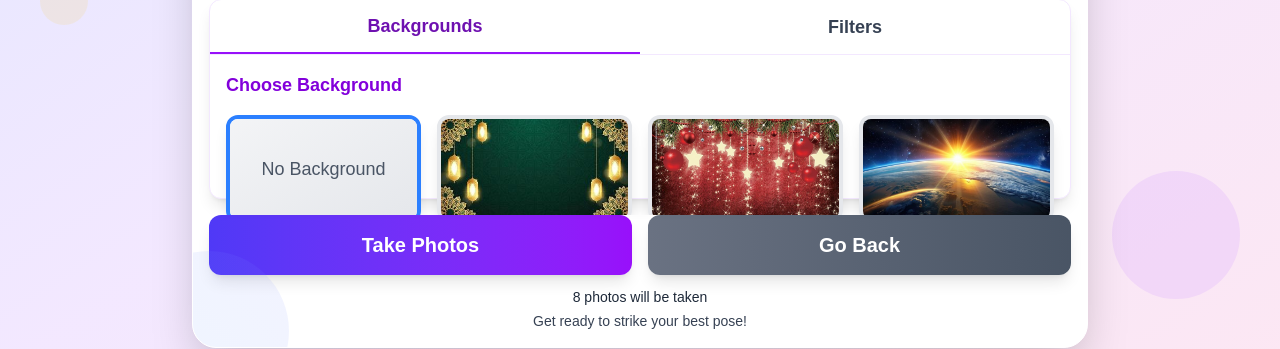
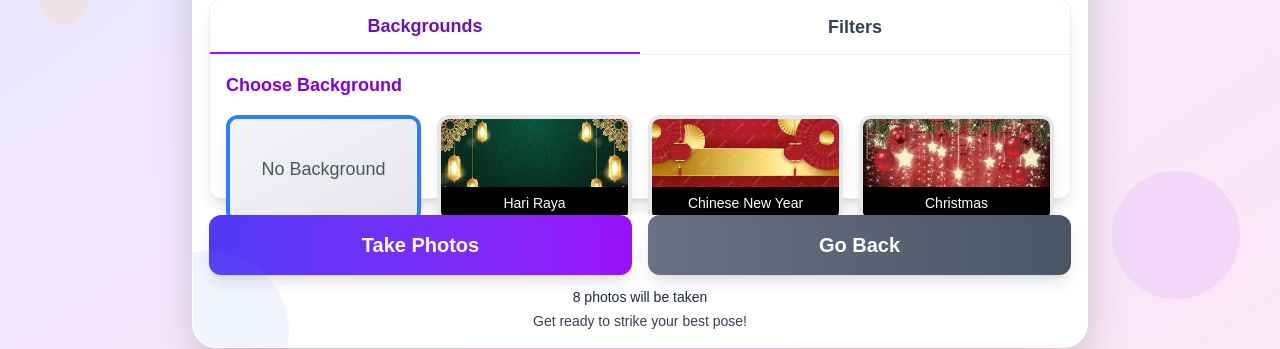
Before and after one commit to zamil-aziz/pb, a Next.js app: page / in a window 1280 px wide. Both pictures are taken after a click on the button "Start Now". Shown: the part 490-839 px from the top of the page. Built offline with nearby package versions, Linux system fonts and the light colour scheme; no server answers.

Commit message:
add ui changes to backgroundselector

```diff
--- a/src/components/BackgroundSelector.jsx
+++ b/src/components/BackgroundSelector.jsx
@@ -53,9 +53,15 @@ export default function BackgroundSelector() {
                                 className='absolute inset-0 w-full h-full object-cover transition-transform duration-500 group-hover:scale-110'
                                 loading='lazy'
                             />
-                            <div className='absolute inset-0 bg-gradient-to-t from-black via-transparent to-transparent opacity-0 group-hover:opacity-100 transition-opacity duration-300'></div>
-                            <div className='absolute bottom-0 left-0 right-0 bg-black bg-opacity-70 text-white p-1 sm:p-2 transform translate-y-full group-hover:translate-y-0 transition-transform duration-300'>
-                                <span className='text-xs sm:text-sm font-medium truncate block'>{bg.name}</span>
+
+                            {/* Gradient overlay on hover */}
+                            <div className='absolute inset-0 bg-gradient-to-t from-black via-transparent to-transparent opacity-0 group-hover:opacity-70 transition-opacity duration-300'></div>
+
+                            {/* Background name label at bottom */}
+                            <div className='absolute bottom-0 left-0 right-0 bg-black bg-opacity-60 text-white p-1 sm:p-1.5 z-10'>
+                                <span className='text-xs sm:text-sm font-medium truncate block text-center'>
+                                    {bg.name}
+                                </span>
                             </div>
                         </div>
                     </div>
--- a/src/lib/backgroundUtils.js
+++ b/src/lib/backgroundUtils.js
@@ -14,15 +14,15 @@ export async function getBackgrounds() {
             },
             {
                 id: '2',
+                name: 'Chinese New Year',
+                url: '/backgrounds/cny.jpg',
+                fallbackColor: '#0A0A2A',
+            },
+            {
+                id: '3',
                 name: 'Christmas',
                 url: '/backgrounds/christmas.jpg',
                 fallbackColor: '#B22222', // Festive red for Christmas
-            },
-            {
-                id: '3',
-                name: 'Space',
-                url: '/backgrounds/space.jpg',
-                fallbackColor: '#0A0A2A',
             },
         ];
     } catch (error) {
```
Also changed, not shown: public/backgrounds/cny.jpg (added).
